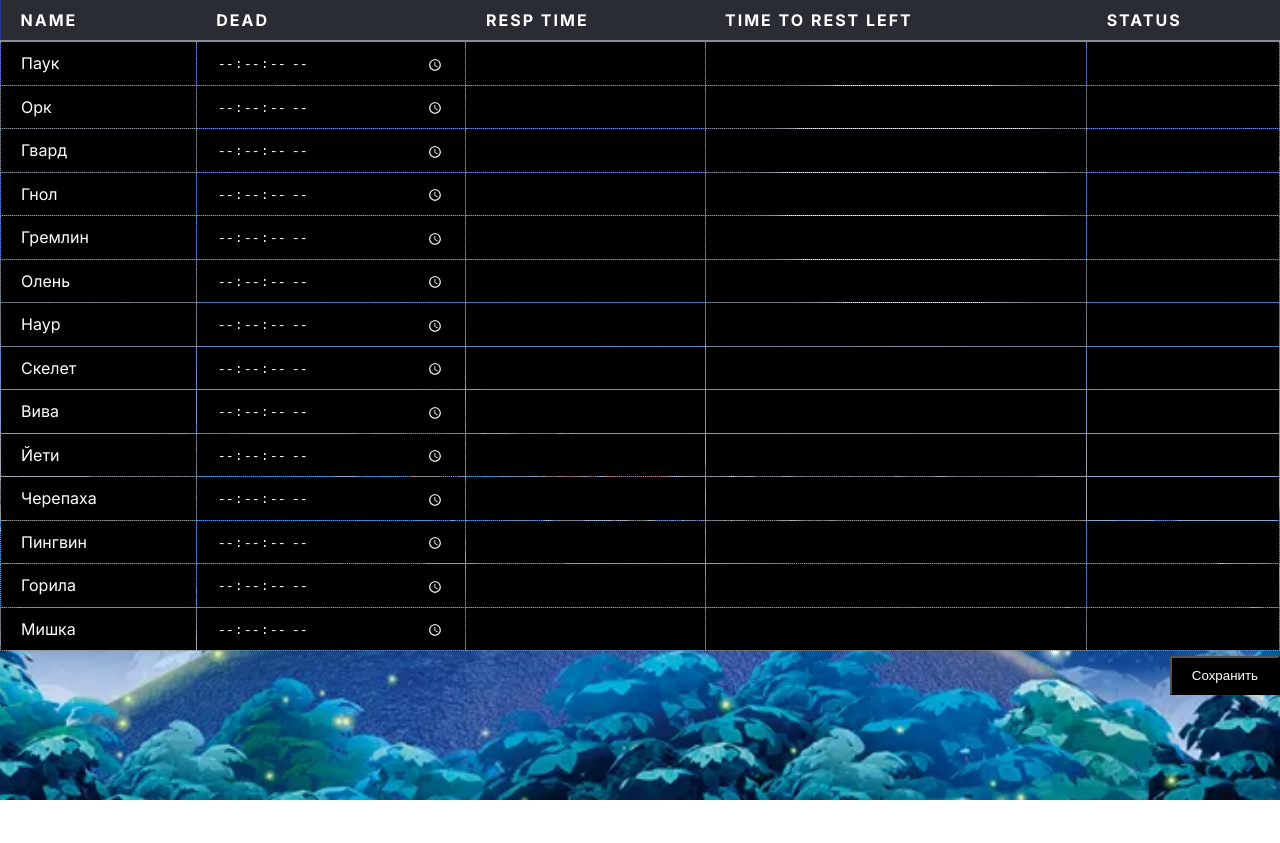
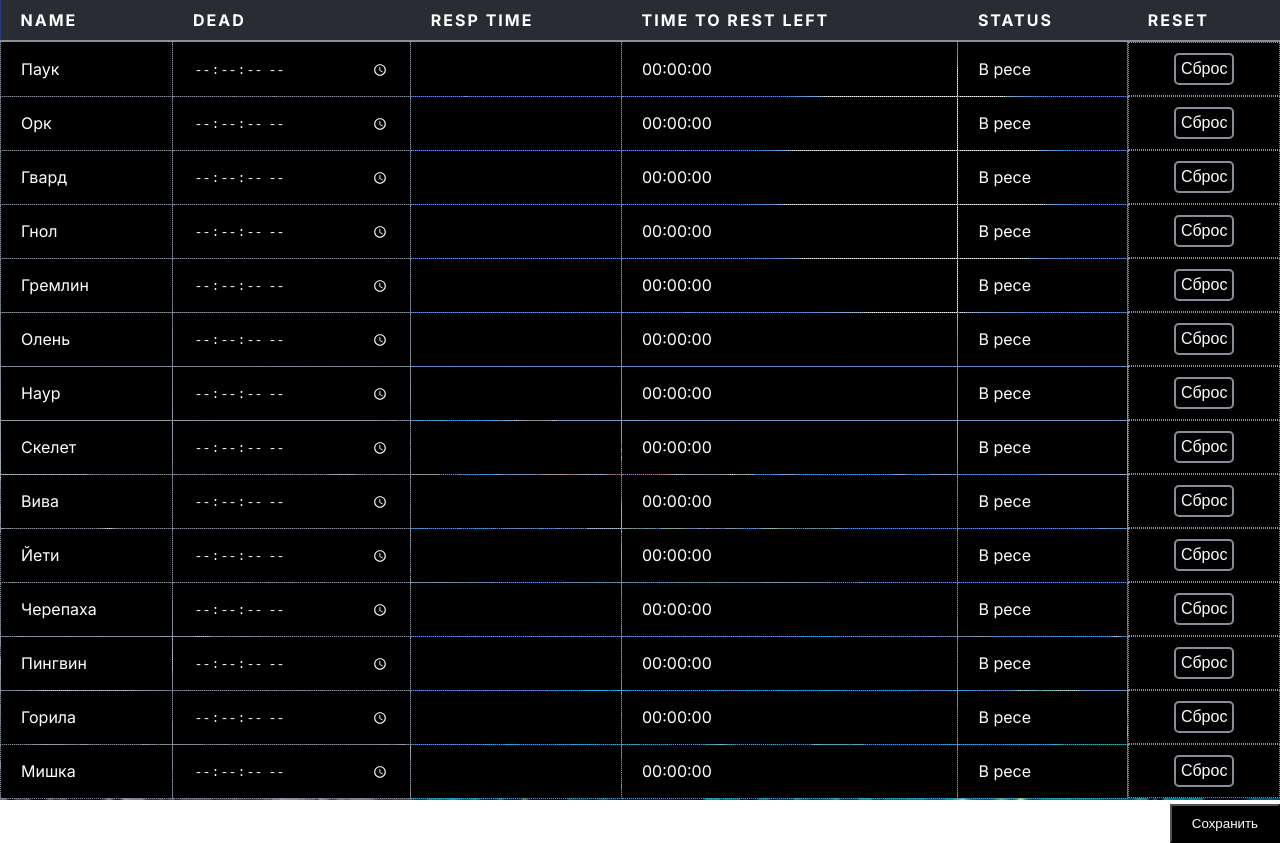
Before and after one commit to MaxDreamek/pets, a plain HTML site: page index.html in a window 1280 px wide. Before the commit the page ends 800 px from the top, so only its background shows below. Drawn offline with Linux system fonts and the light colour scheme.

Commit message:
fix status + reset button

```diff
--- a/css/style.css
+++ b/css/style.css
@@ -60,3 +60,18 @@
     width: fit-content;
 
   }
+  .col6{
+    display: flex;
+    align-items: center;
+    justify-content: center;
+
+  }
+  .col6 button{
+    color: #ffffff;
+    background-color: transparent;
+    font-size: 16px;
+    border: 2px solid #858e99;
+    padding: 5px;
+    border-radius: 5px;
+
+  }
--- a/index.html
+++ b/index.html
@@ -19,6 +19,7 @@
             <th>Resp Time</th>
             <th>Time to Rest Left</th>
             <th>Status</th>
+            <th>Reset</th>
             </tr>
 
             <tr class="column">
@@ -27,6 +28,7 @@
             <td id="col_3" class="col3"></td>
             <td id="col_4" class="col4"></td>
             <td id="col_5" class="col5"></td>
+            <td class="col6"><button class="resset">Сброс</button></td>
             </tr>
 
             <tr class="column">
@@ -35,6 +37,8 @@
                 <td id="col_3" class="col3"></td>
                 <td id="col_4" class="col4"></td>
                 <td id="col_5" class="col5"></td>
+                <td class="col6"><button class="resset">Сброс</button></td>
+
             </tr>
 
             <tr class="column">
@@ -43,6 +47,8 @@
                 <td id="col_3" class="col3"></td>
                 <td id="col_4" class="col4"></td>
                 <td id="col_5" class="col5"></td>
+                <td class="col6"><button class="resset">Сброс</button></td>
+
             </tr>
 
             <tr class="column">
@@ -51,6 +57,8 @@
                 <td id="col_3" class="col3"></td>
                 <td id="col_4" class="col4"></td>
                 <td id="col_5" class="col5"></td>
+                <td class="col6"><button class="resset">Сброс</button></td>
+
             </tr>
 
             <tr class="column">
@@ -59,6 +67,8 @@
                 <td id="col_3" class="col3"></td>
                 <td id="col_4" class="col4"></td>
                 <td id="col_5" class="col5"></td>
+                <td class="col6"><button class="resset">Сброс</button></td>
+
             </tr>
 
             <tr class="column">
@@ -67,6 +77,8 @@
                 <td id="col_3" class="col3"></td>
                 <td id="col_4" class="col4"></td>
                 <td id="col_5" class="col5"></td>
+                <td class="col6"><button class="resset">Сброс</button></td>
+
             </tr>
 
             <tr class="column">
@@ -75,6 +87,8 @@
                 <td id="col_3" class="col3"></td>
                 <td id="col_4" class="col4"></td>
                 <td id="col_5" class="col5"></td>
+                <td class="col6"><button class="resset">Сброс</button></td>
+
             </tr>
 
             <tr class="column">
@@ -83,6 +97,8 @@
                 <td id="col_3" class="col3"></td>
                 <td id="col_4" class="col4"></td>
                 <td id="col_5" class="col5"></td>
+                <td class="col6"><button class="resset">Сброс</button></td>
+
             </tr>
 
             <tr class="column">
@@ -91,6 +107,8 @@
                 <td id="col_3" class="col3"></td>
                 <td id="col_4" class="col4"></td>
                 <td id="col_5" class="col5"></td>
+                <td class="col6"><button class="resset">Сброс</button></td>
+
             </tr>
 
             <tr class="column">
@@ -99,6 +117,8 @@
                 <td id="col_3" class="col3"></td>
                 <td id="col_4" class="col4"></td>
                 <td id="col_5" class="col5"></td>
+                <td class="col6"><button class="resset">Сброс</button></td>
+
             </tr>
 
             <tr class="column">
@@ -107,6 +127,8 @@
                 <td id="col_3" class="col3"></td>
                 <td id="col_4" class="col4"></td>
                 <td id="col_5" class="col5"></td>
+                <td class="col6"><button class="resset">Сброс</button></td>
+
             </tr>
 
             <tr class="column">
@@ -115,6 +137,8 @@
                 <td id="col_3" class="col3"></td>
                 <td id="col_4" class="col4"></td>
                 <td id="col_5" class="col5"></td>
+                <td class="col6"><button class="resset">Сброс</button></td>
+
             </tr>
 
             <tr class="column">
@@ -123,6 +147,8 @@
                 <td id="col_3" class="col3"></td>
                 <td id="col_4" class="col4"></td>
                 <td id="col_5" class="col5"></td>
+                <td class="col6"><button class="resset">Сброс</button></td>
+
             </tr>
 
             <tr class="column">
@@ -131,6 +157,8 @@
                 <td id="col_3" class="col3"></td>
                 <td id="col_4" class="col4"></td>
                 <td id="col_5" class="col5"></td>
+                <td class="col6"><button class="resset">Сброс</button></td>
+
             </tr>
 
         </table>
--- a/js/script.js
+++ b/js/script.js
@@ -33,6 +33,7 @@ function loadData() {
 }
 
 function startTimer(row) {
+    const col3 = row.querySelector('.col3');
     const col4 = row.querySelector('.col4');
     const col5 = row.querySelector('.col5');
 
@@ -63,14 +64,11 @@ function startTimer(row) {
             seconds = 59;
         }
 
-        col4.textContent = `${hours.toString().padStart(2, '0')}:${minutes.toString().padStart(2, '0')}:${seconds.toString().padStart(2, '0')}`;
+        col4.textContent = `${(hours || 0).toString().padStart(2, '0')}:${(minutes || 0).toString().padStart(2, '0')}:${(seconds || 0).toString().padStart(2, '0')}`;
+        const col3Value = new Date(col3.textContent);
+        const col5Value = (new Date().getTime() < (col3Value.getTime() + (2 * 60 * 60 * 1000)));
 
-        if(hours === 0 && minutes === 0 && seconds === 0){
-          col5.textContent = 'В ресе'
-        }else{
-          col5.textContent = 'Пусто'
-        }
-        // col5.textContent = (hours === 0 && minutes === 0 && seconds === 0) ? 'В ресе' : 'Пусто';
+        col5.textContent = col5Value ? 'В ресе' : 'Пусто';
     }
 
     if (!col4.textContent.startsWith('00:00:00')) {
@@ -141,3 +139,21 @@ saveButton.addEventListener('click', () => {
 
 loadData();
 rows.forEach(startTimer);
+
+document.querySelectorAll('.resset').forEach(button => {
+    button.addEventListener('click', function () {
+        const row = this.closest('.column');
+
+        row.querySelector('.col2-input').value = '';
+        row.querySelector('.col3').textContent = '';
+        row.querySelector('.col4').textContent = '';
+        row.querySelector('.col5').textContent = '';
+
+        if (timers.has(row)) {
+            clearInterval(timers.get(row));
+            timers.delete(row);
+        }
+
+        saveData();
+    });
+});
```
